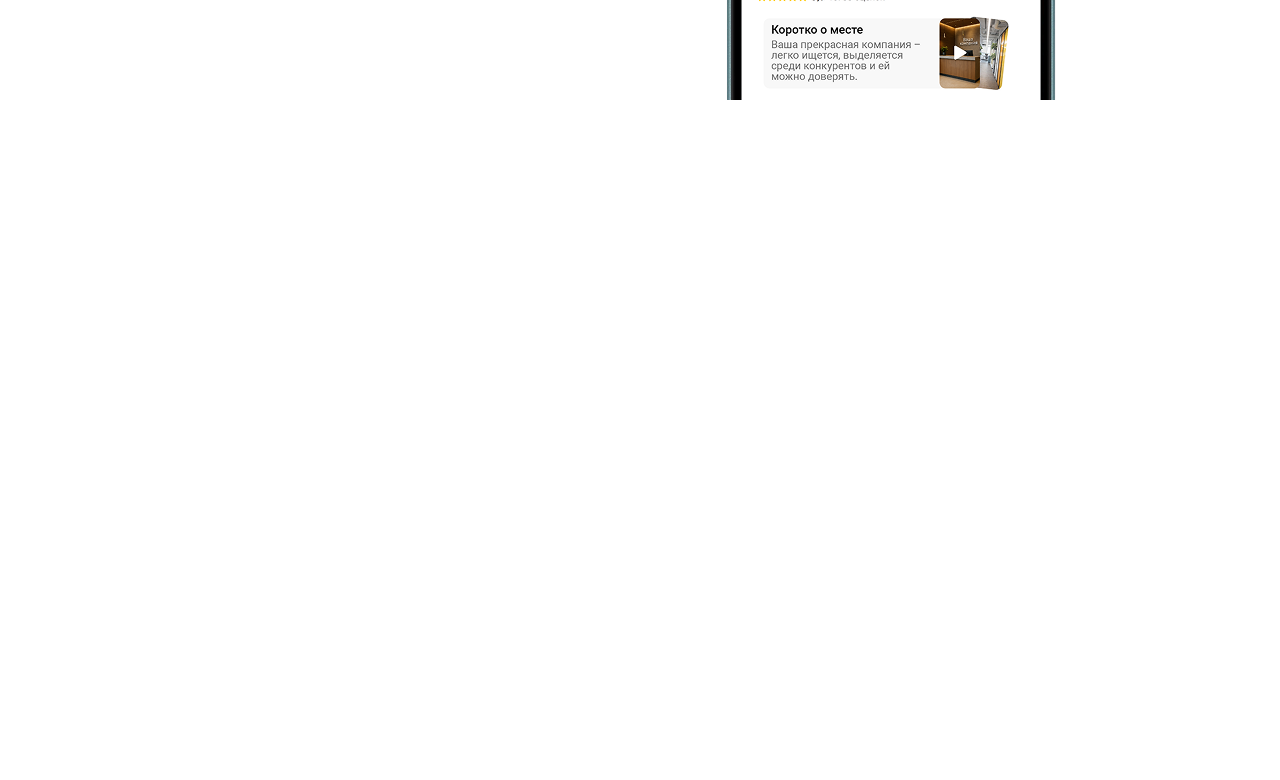
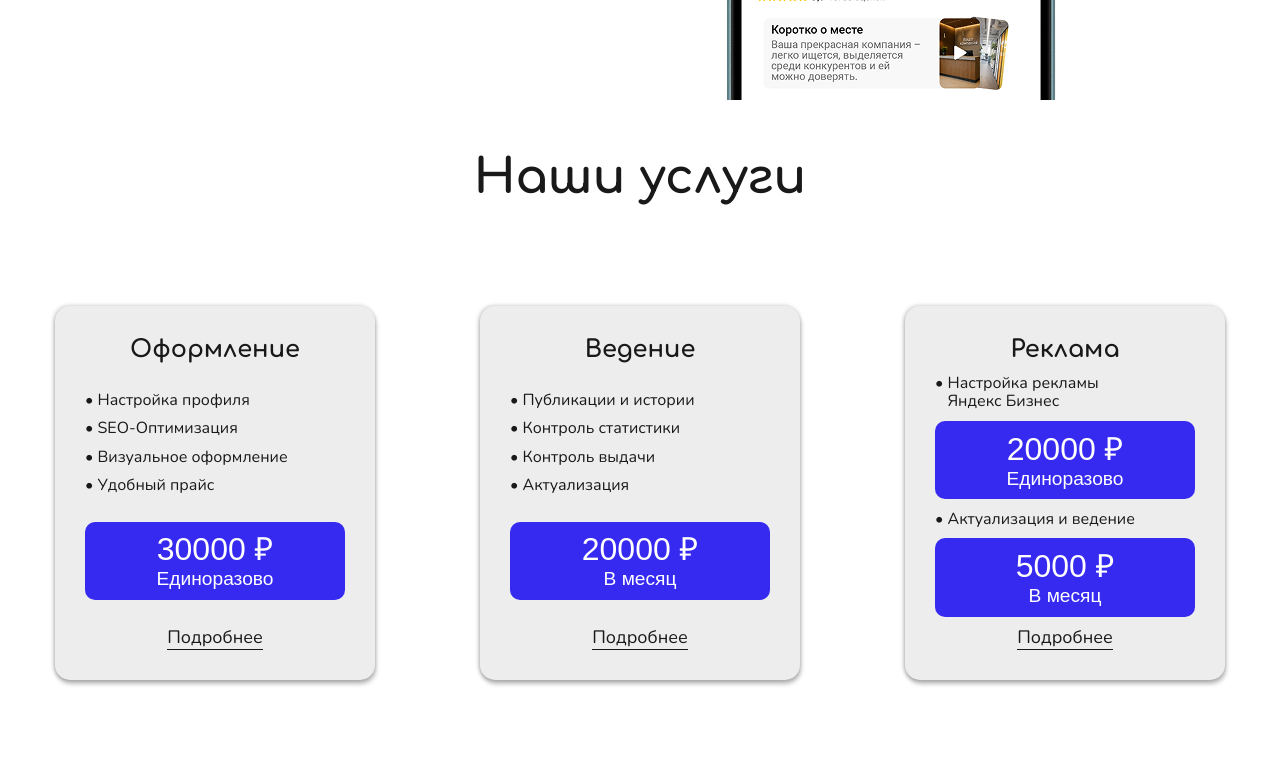
Before and after one commit to DemiurgBased/PD-Studio, a website built with Vite: page src/index.html in a window 1280 px wide. Shown: the part 567-1347 px from the top of the page. Before the commit the page ends 800 px from the top, so only its background shows below. Built offline with nearby package versions, Linux system fonts and the light colour scheme.

Commit message:
added price section (adaptive)

```diff
--- a/package.json
+++ b/package.json
@@ -17,5 +17,8 @@
     "vite-plugin-html-inject": "^1.1.2",
     "vite-plugin-image-optimizer": "^1.1.8",
     "vite-plugin-minify": "^2.1.0"
+  },
+  "dependencies": {
+    "swiper": "^11.2.10"
   }
 }
--- a/src/index.html
+++ b/src/index.html
@@ -97,7 +97,7 @@
       </div>
     </div>
   </header>
-  <!-- -------------------------------------------------HERO--------------------------------------------------------------------------- -->
+  <!-- -------------------------------------------------HERO SECTION--------------------------------------------------------------------------- -->
   <section class="hero">
     <div class="container">
       <div class="hero__wrapper">
@@ -116,8 +116,70 @@
       </div>
     </div>
   </section>
+  <!-------------------------------------------------------VALUE SECTION-------------------------------------------------------------------->
+
+  <!-------------------------------------------------------PRICE SECTION-------------------------------------------------------------------->
+  <section class="price">
+    <div class="container">
+      <div class="price__wrapper">
+        <div class="price__title title">Наши услуги</div>
+        <div class="price__cards">
+          <!-- CARD 1 -->
+          <div class="price-card shadow">
+            <div class="price-card__title subtitle">Оформление</div>
+            <div class="price-card__list">
+              <p class="price-card__item-item">• Настройка профиля</p>
+              <p class="price-card__item-item">• SEO-Оптимизация</p>
+              <p class="price-card__item-item">• Визуальное оформление</p>
+              <p class="price-card__item-item">• Удобный прайс</p>
+            </div>
+            <div class="price-card__price">
+              <p class="price-card__price-num">30000 ₽</p>
+              <p class="price-card__price-text">Единоразово</p>
+            </div>
+            <div class="price-card__more">Подробнее</div>
+          </div>
+          <!-- CARD 2 -->
+          <div class="price-card shadow">
+            <div class="price-card__title">Ведение</div>
+            <div class="price-card__list">
+              <p class="price-card__item-item">• Публикации и истории</p>
+              <p class="price-card__item-item">• Контроль статистики</p>
+              <p class="price-card__item-item">• Контроль выдачи</p>
+              <p class="price-card__item-item">• Актуализация</p>
+            </div>
+            <div class="price-card__price">
+              <p class="price-card__price-num">20000 ₽</p>
+              <p class="price-card__price-text">В месяц</p>
+            </div>
+            <div class="price-card__more">Подробнее</div>
+          </div>
+          <!-- CARD 3 -->
+          <div class="price-card shadow">
+            <div class="price-card__title">Реклама</div>
+            <div class="price-card__list">
+              <p class="price-card__item-item">• Настройка рекламы <br> &nbsp;&nbsp; Яндекс Бизнес</p>
+            </div>
+            <div class="price-card__price">
+              <p class="price-card__price-num">20000 ₽</p>
+              <p class="price-card__price-text">Единоразово</p>
+            </div>
+            <div class="price-card__list">
+              <p class="price-card__item-item">• Актуализация и ведение</p>
+            </div>
+            <div class="price-card__price">
+              <p class="price-card__price-num">5000 ₽</p>
+              <p class="price-card__price-text">В месяц</p>
+            </div>
+            <div class="price-card__more">Подробнее</div>
+          </div>
+        </div>
+      </div>
+    </div>
+  </section>
   <script src="./js/burger.js"></script>
   <script src="./js/theme.js"></script>
+  <script src="./js/carousel.js"></script>
 </body>
 
 </html>
--- a/src/scss/base/fonts.scss
+++ b/src/scss/base/fonts.scss
@@ -1,2 +1,3 @@
 @include font-face(Nunito, 'Nunito-Regular', 400);
-@include font-face(Comfortaa, 'Comfortaa', 700);
+@include font-face(Comfortaa, 'Comfortaa-Bold', 700);
+@include font-face(NunitoBold, 'Nunito-Bold', 700);
--- /dev/null
+++ b/src/scss/functional/carousel.scss
@@ -0,0 +1,11 @@
+.value {
+    height: 680px;
+    background: var(--light);
+    padding-top: 50px;
+    padding-bottom: 50px;
+    &__wrapper {
+        display: flex;
+        justify-content: center;
+        align-items: center;
+    }
+}
--- a/src/scss/general.scss
+++ b/src/scss/general.scss
@@ -19,10 +19,10 @@ html {
         font-size: 12px;
     }
     @include w576 {
-        font-size: 10px;
+        font-size: 12px;
     }
     @include w380 {
-        font-size: 8px;
+        font-size: 12px;
     }
 }
 
--- a/src/scss/main.scss
+++ b/src/scss/main.scss
@@ -3,5 +3,7 @@
 @import './general.scss';
 @import './sections/header.scss';
 @import './sections/hero.scss';
-@import './theme.scss';
-@import './burger.scss';
+@import './sections/price.scss';
+@import './functional/burger.scss';
+@import './functional/theme.scss';
+@import './functional/carousel.scss';
--- a/src/scss/sections/hero.scss
+++ b/src/scss/sections/hero.scss
@@ -22,13 +22,13 @@
             height: 800px;
         }
         @include w576 {
-            height: 650px;
+            height: 700px;
         }
         @include w475 {
-            height: 620px;
+            height: 700px;
         }
         @include w380 {
-            height: 520px;
+            height: 700px;
         }
     }
     &__inner {
@@ -76,6 +76,7 @@
         width: 39%;
         @include w850 {
             width: 60%;
+            margin-left: 30px;
         }
         @include w670 {
             width: 70%;
--- /dev/null
+++ b/src/scss/sections/price.scss
@@ -0,0 +1,106 @@
+.price {
+    background: var(--white);
+    color: var(--dark);
+    &__wrapper {
+        display: flex;
+        justify-content: center;
+        align-items: center;
+        flex-direction: column;
+        width: 100%;
+        height: 680px;
+        @include w1100 {
+            height: 610px;
+        }
+        @include w992 {
+            height: 550px;
+        }
+        @include w850 {
+            height: 1200px;
+        }
+    }
+    &__cards {
+        height: 100%;
+        width: 100%;
+        display: flex;
+        align-items: center;
+        justify-content: space-between;
+        @include w850 {
+            flex-direction: column;
+            gap: 20px;
+        }
+    }
+    &__title {
+        margin-top: 50px;
+        @include w850 {
+            margin-bottom: 50px;
+        }
+    }
+}
+.price-card {
+    display: flex;
+    flex-direction: column;
+    align-items: center;
+    justify-content: space-between;
+    width: 27.35%;
+    height: 65%;
+    border-radius: 15px;
+    padding: 30px;
+    background: var(--light);
+    @include w850 {
+        width: 40%;
+        height: 30%;
+    }
+    @include w670 {
+        width: 50%;
+    }
+    @include w576 {
+        width: 65%;
+    }
+    @include w475 {
+        width: 80%;
+    }
+    &__list {
+        width: 100%;
+        justify-self: start;
+        font-family: 'Nunito', sans-serif;
+        display: flex;
+        flex-direction: column;
+        gap: 10px;
+        font-size: 1rem;
+        @include w850 {
+            align-items: center;
+            font-size: 1.2rem;
+        }
+    }
+    &__title {
+        font-family: 'Comfortaa', sans-serif !important;
+        font-size: 1.5rem;
+        @include w850 {
+            font-size: 1.7rem;
+        }
+    }
+    &__price {
+        width: 100%;
+        height: 25%;
+        background: var(--blue);
+        color: white;
+        border-radius: 10px;
+        display: flex;
+        flex-direction: column;
+        justify-content: center;
+        align-items: center;
+        font-family: 'Nunito-Bold', sans-serif;
+        &-num {
+            font-size: 2rem;
+        }
+        &-text {
+            font-size: 1.2rem;
+        }
+    }
+    &__more {
+        border-bottom: 1px solid var(--dark);
+        padding-bottom: 1px;
+        font-size: 18px;
+        font-family: 'Nunito';
+    }
+}
```
Also changed, not shown: src/assets/fonts/Comfortaa-Bold.woff2 (added), src/assets/fonts/Comfortaa.woff2 (deleted), src/assets/fonts/Nunito-Bold.woff2 (added), src/assets/images/left-arrow.png (added), src/assets/images/right-arrow.png (added), src/assets/images/value-img.jpg (added), src/assets/images/value.png (added), src/js/carousel.js (added), src/scss/functional/burger.scss (renamed from src/scss/burger.scss), src/scss/functional/theme.scss (renamed from src/scss/theme.scss), 1 other file.
